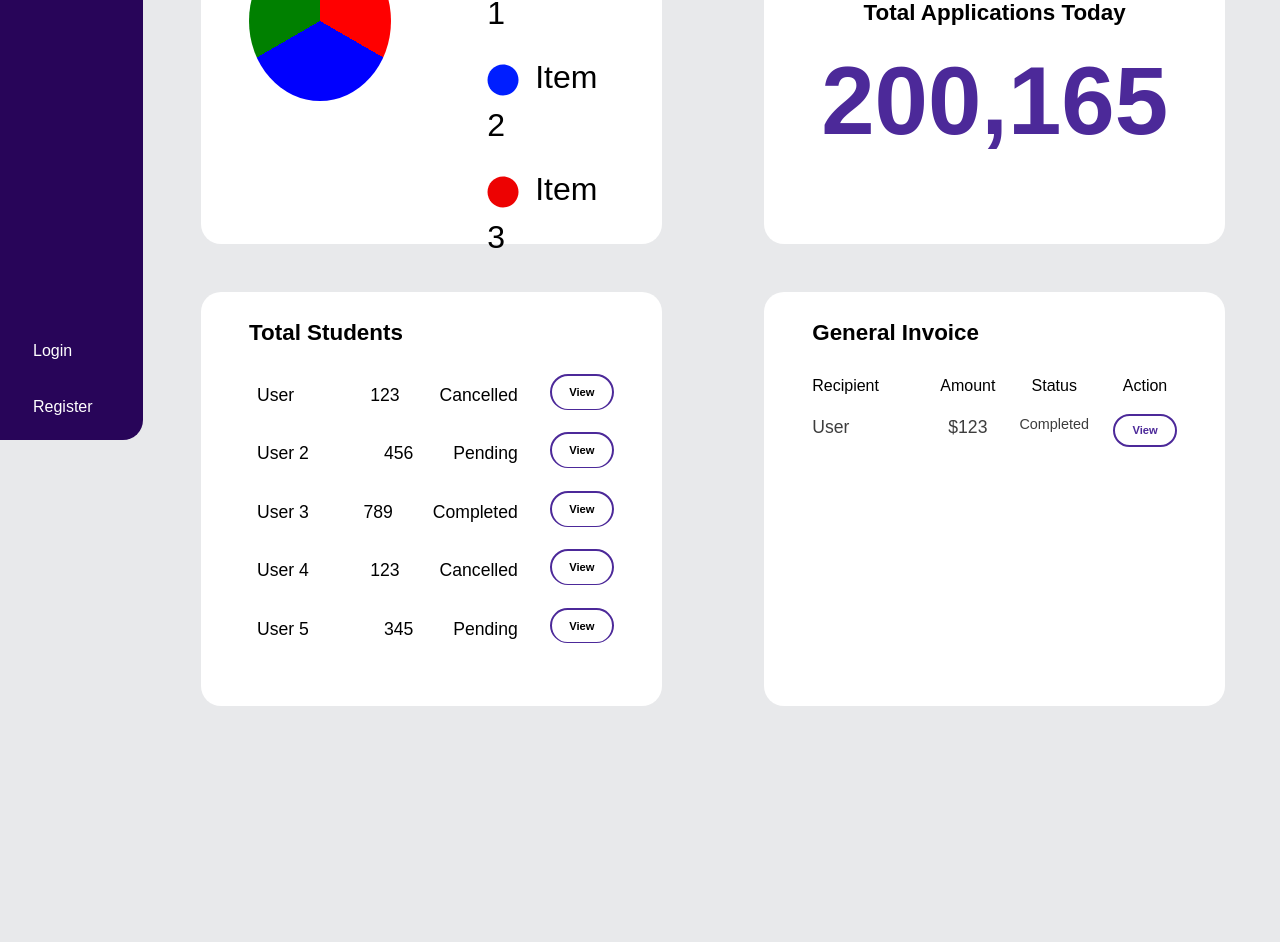
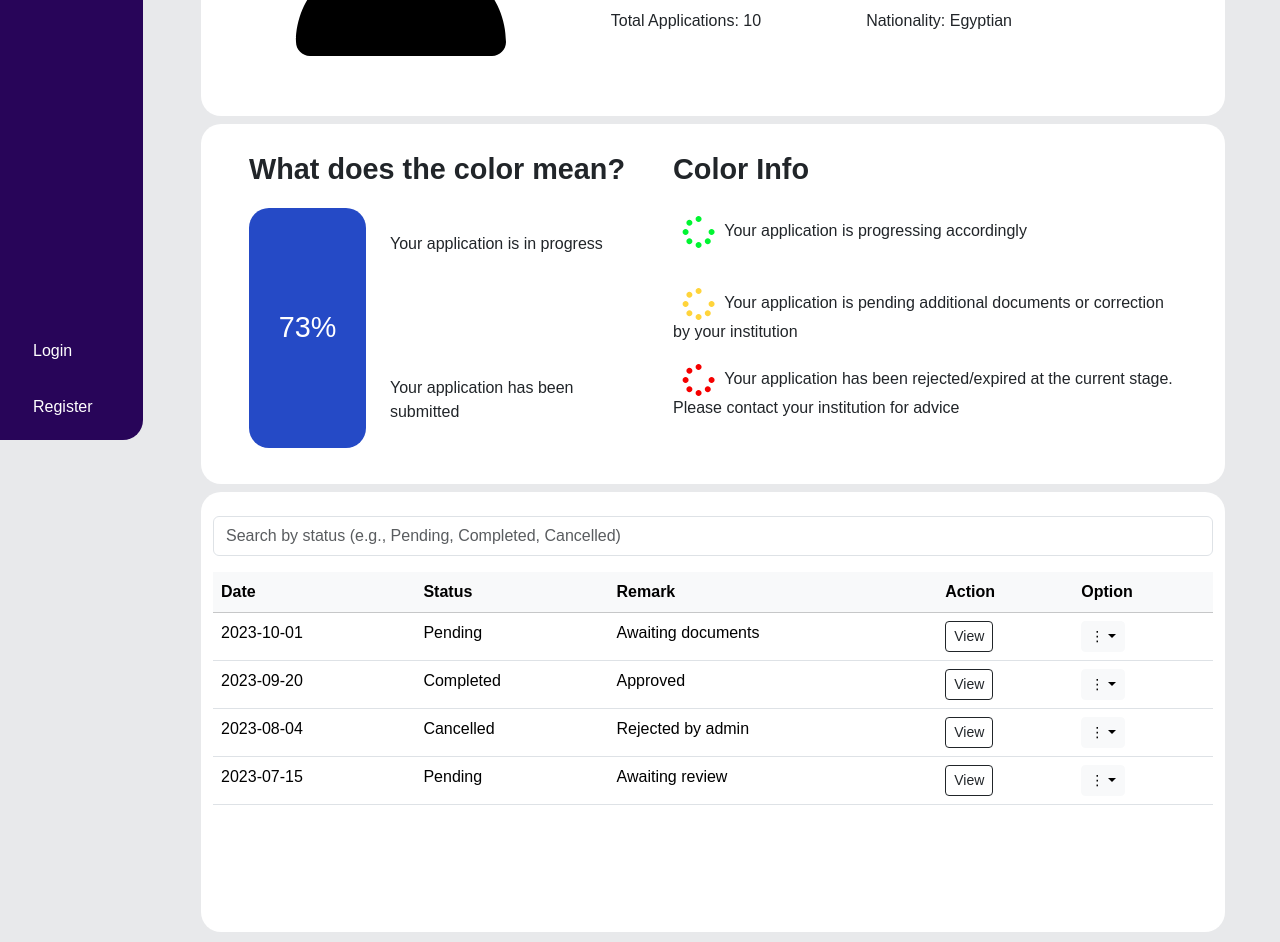
Before and after one commit to Maro7772/DEPI-R2-S1-Mega-project-Student-Complaints, a React (Vite) app: page / in a window 1280 px wide. Shown: the part 360-1302 px from the top of the page. Before the commit the page ends 1076 px from the top, so only its background shows below. Built offline with nearby package versions, Linux system fonts and the light colour scheme.

Commit message:
Add files via upload

```diff
--- a/package.json
+++ b/package.json
@@ -10,12 +10,16 @@
     "preview": "vite preview"
   },
   "dependencies": {
+    "@fortawesome/fontawesome-svg-core": "^6.7.2",
+    "@fortawesome/free-solid-svg-icons": "^6.7.2",
+    "@fortawesome/react-fontawesome": "^0.2.2",
     "@reduxjs/toolkit": "^2.6.1",
     "axios": "^1.8.2",
     "bootstrap": "^5.3.3",
     "react": "^19.0.0",
     "react-bootstrap": "^2.10.9",
     "react-dom": "^19.0.0",
+    "react-fontawesome": "^1.7.1",
     "react-icons": "^5.5.0",
     "react-redux": "^9.2.0",
     "react-router-dom": "^7.3.0",
--- a/src/common/DashBoard/Student/StudentDashboard.module.css
+++ b/src/common/DashBoard/Student/StudentDashboard.module.css
@@ -32,8 +32,6 @@ body {
 
 .Img {
   width: 20vw;
-  background-color: black;
-  color: white;
 }
 
 .Info {
--- a/src/common/DashBoard/Student/StudentDashboard.tsx
+++ b/src/common/DashBoard/Student/StudentDashboard.tsx
@@ -1,7 +1,9 @@
 import "bootstrap/dist/css/bootstrap.min.css";
-import { Container, Image, Button } from "react-bootstrap";
+import { Container, Button } from "react-bootstrap";
 import React, { useState } from "react";
 import { Table, Form, InputGroup, Pagination, Dropdown } from "react-bootstrap";
+import { FontAwesomeIcon } from "@fortawesome/react-fontawesome";
+import { faUser } from "@fortawesome/free-solid-svg-icons";
 import { FaSpinner } from "react-icons/fa";
 import styles from "./StudentDashboard.module.css";
 
@@ -82,13 +84,41 @@ const ApplicationInfo: React.FC<ApplicationProps> = ({
 };
 
 function StudentDashboard() {
+  const [searchQuery, setSearchQuery] = useState(""); // State for search input
+
+  const applications = [
+    {
+      id: "1",
+      date: "2023-10-01",
+      status: "Pending",
+      remark: "Awaiting documents",
+    },
+    { id: "2", date: "2023-09-20", status: "Completed", remark: "Approved" },
+    {
+      id: "3",
+      date: "2023-08-04",
+      status: "Cancelled",
+      remark: "Rejected by admin",
+    },
+    {
+      id: "4",
+      date: "2023-07-15",
+      status: "Pending",
+      remark: "Awaiting review",
+    },
+  ];
+
+  // Filter applications based on the search query
+  const filteredApplications = applications.filter((app) =>
+    app.status.toLowerCase().includes(searchQuery.toLowerCase())
+  );
   return (
     <Container className="mx-0 px-5">
       <div className={`${styles.Summary} d-flex flex-row my-2 p-4`}>
         <div
           className={`${styles.Img} d-flex justify-content-center align-items-center m-5`}
         >
-          <span>Profile Image</span>
+          <FontAwesomeIcon icon={faUser} style={{ color: "#000000", width: '20vw', height: '30vh' }} />
         </div>
         <div className={`${styles.Info}`}>
           <p className={`${styles.SectionTitle}`}>Summary</p>
@@ -155,9 +185,14 @@ function StudentDashboard() {
       <div className={`${styles.Applications}`}>
         <div className="container py-4">
           <InputGroup className="mb-3">
-            <Form.Control placeholder="Search for Your Application..." />
+            <Form.Control
+              placeholder="Search by status (e.g., Pending, Completed, Cancelled)"
+              value={searchQuery}
+              onChange={(e) => setSearchQuery(e.target.value)} // Update search query
+            />
           </InputGroup>
 
+          {/* Applications Table */}
           <Table responsive>
             <thead className="table-light">
               <tr>
@@ -169,25 +204,15 @@ function StudentDashboard() {
               </tr>
             </thead>
             <tbody>
-              <ApplicationInfo
-                id="1"
-                date="2023-10-01"
-                status="Pending"
-                remark="Awaiting documents"
-              />
-
-              <ApplicationInfo
-                id="2"
-                date="2023-09-20"
-                status="Pending"
-                remark="Awaiting documents"
-              />
-              <ApplicationInfo
-                id="3"
-                date="2023-08-04"
-                status="Pending"
-                remark="Awaiting documents"
-              />
+              {filteredApplications.map((app) => (
+                <ApplicationInfo
+                  key={app.id}
+                  id={app.id}
+                  date={app.date}
+                  status={app.status}
+                  remark={app.remark}
+                />
+              ))}
             </tbody>
           </Table>
         </div>
--- a/src/pages/Dashboard.tsx
+++ b/src/pages/Dashboard.tsx
@@ -7,7 +7,7 @@ const Dashboard = () => {
     <div>
       <Heading title="Dashboard" description="view Dashbord">
       </Heading>
-      <AdminDashboard />
+      <StudentDashboard />
     </div>
   );
 };
```
Also changed, not shown: 1 other file (tests, documents, lock files or other folders).
